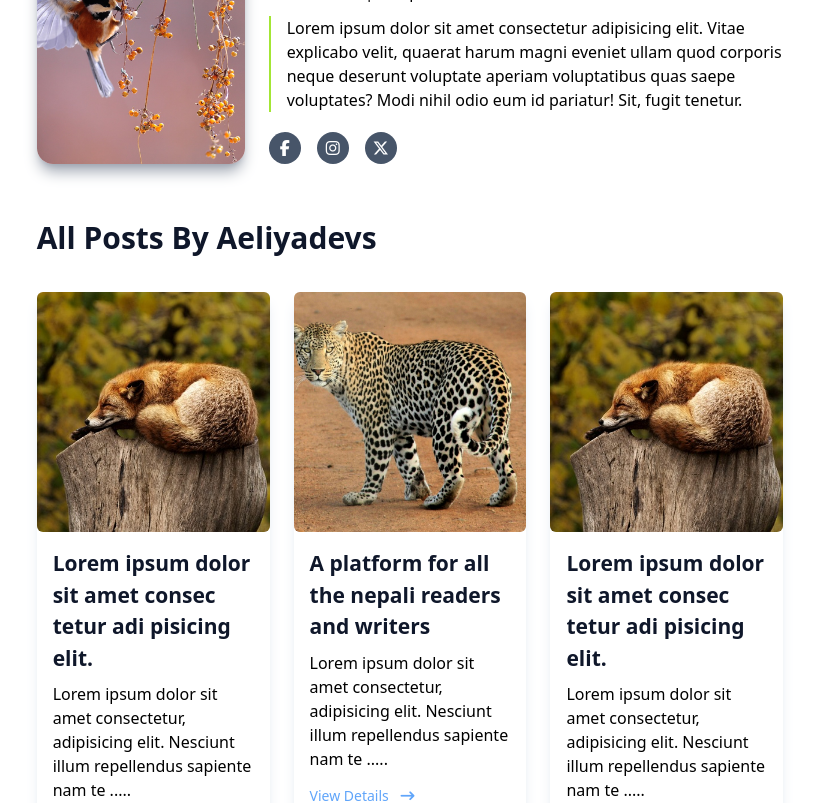
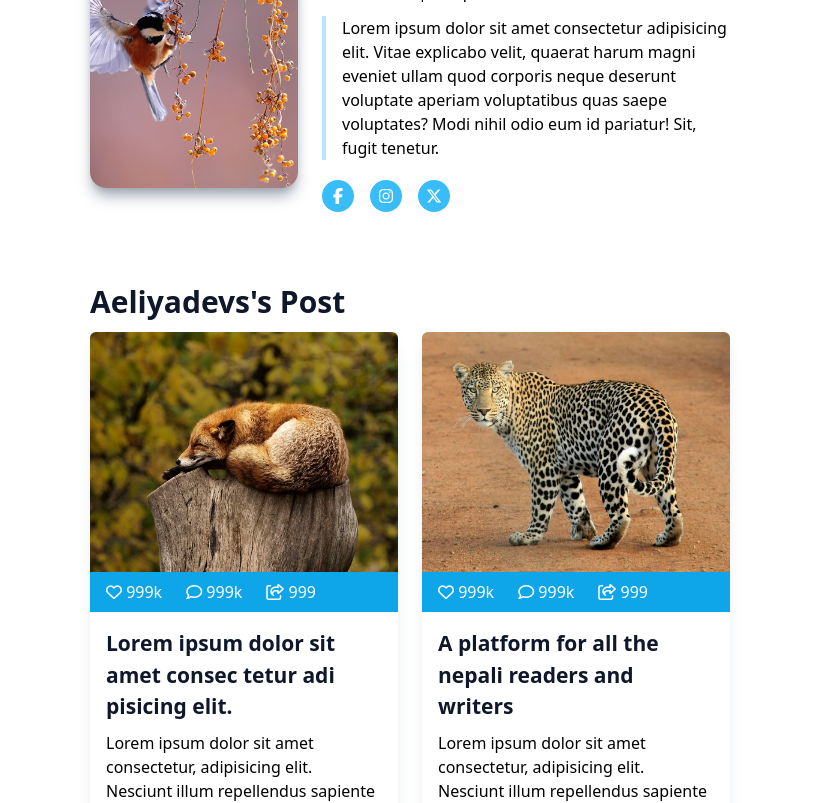
Before and after one commit to aeliyadevs/mero-rachana, a React (Vite) app: page /authors/1 in a window 1280 px wide. Shown: the part 580-1383 px from the top of the page, without its empty margins (230-1044 px from the left). Built offline with nearby package versions, Linux system fonts and the light colour scheme.

Commit message:
add new property 'rating' to the book reviews and display stars on single page

```diff
--- a/src/data/defaultPosts.json
+++ b/src/data/defaultPosts.json
@@ -121,7 +121,7 @@
       "publishedYear": 2019,
       "bookCover": "../images/book-reviews/maha-ko-ma.png",
       "review": "Lorem ipsum dolor sit amet consectetur, adipisicing elit. Nesciunt illum repellendus sapiente nam tempore? Aperiam quidem id esse quaerat. Reiciendis voluptatibus, laborum doloribus alias quidem aperiam itaque nihil, dolore hic quisquam facilis voluptas exerci tationem optio.",
-      "rating": 4
+      "rating": 1
     },
     {
       "id": 2,
@@ -130,7 +130,7 @@
       "publishedYear": 2019,
       "bookCover": "../images/book-reviews/munamadan.png",
       "review": "Lorem ipsum dolor sit amet consectetur, adipisicing elit. Nesciunt illum repellendus sapiente nam tempore? Aperiam quidem id esse quaerat. Reiciendis voluptatibus, laborum doloribus alias quidem aperiam itaque nihil, dolore hic quisquam facilis voluptas exerci tationem optio.",
-      "rating": 4
+      "rating": 2
     },
     {
       "id": 3,
@@ -139,7 +139,7 @@
       "publishedYear": 2019,
       "bookCover": "../images/book-reviews/mahabir-pun.jpg",
       "review": "Lorem ipsum dolor sit amet consectetur, adipisicing elit. Nesciunt illum repellendus sapiente nam tempore? Aperiam quidem id esse quaerat. Reiciendis voluptatibus, laborum doloribus alias quidem aperiam itaque nihil, dolore hic quisquam facilis voluptas exerci tationem optio.",
-      "rating": 4
+      "rating": 3
     },
     {
       "id": 4,
@@ -147,7 +147,8 @@
       "author": "Jhamak Ghimire",
       "publishedYear": 2019,
       "bookCover": "../images/book-reviews/jeevan-kanda-ki-phul.jpg",
-      "review": "Lorem ipsum dolor sit amet consectetur, adipisicing elit. Nesciunt illum repellendus sapiente nam tempore? Aperiam quidem id esse quaerat. Reiciendis voluptatibus, laborum doloribus alias quidem aperiam itaque nihil, dolore hic quisquam facilis voluptas exerci tationem optio."
+      "review": "Lorem ipsum dolor sit amet consectetur, adipisicing elit. Nesciunt illum repellendus sapiente nam tempore? Aperiam quidem id esse quaerat. Reiciendis voluptatibus, laborum doloribus alias quidem aperiam itaque nihil, dolore hic quisquam facilis voluptas exerci tationem optio.",
+      "rating": 4
     }
   ]
 }
--- a/src/pages/Authors/Profile.tsx
+++ b/src/pages/Authors/Profile.tsx
@@ -3,6 +3,7 @@ import { getAuthorById } from "../../utils/GetData";
 import FeaturedCard from "../../components/FeaturedCard";
 import HeadingTwo from "../../components/ul/HeadingTwo";
 import { posts } from "../../data/defaultPosts.json";
+import CardAlt from "../../components/CardAlt";
 
 const Profile = () => {
   const { id } = useParams();
@@ -11,7 +12,7 @@ const Profile = () => {
     (post) => post.author === parseInt(id ? id : "0")
   );
   return (
-    <div className="w-7/12 mx-auto my-16">
+    <div className="w-6/12 mx-auto my-16">
       <div className="w-full">
         <img
           src={author?.profileImage}
@@ -31,32 +32,32 @@ const Profile = () => {
           <p>
             <strong>3k</strong> followers | <strong>300</strong> posts
           </p>
-          <p className="pl-4 my-3 border-l-2 border-lime-400">
+          <p className="pl-4 my-3 border-l-4 border-sky-200">
             Lorem ipsum dolor sit amet consectetur adipisicing elit. Vitae
             explicabo velit, quaerat harum magni eveniet ullam quod corporis
             neque deserunt voluptate aperiam voluptatibus quas saepe voluptates?
             Modi nihil odio eum id pariatur! Sit, fugit tenetur.
           </p>
           <div className="flex gap-4 pt-2">
-            <div className="w-8 h-8 rounded-full bg-slate-600 text-white flex justify-center items-center">
+            <div className="w-8 h-8 rounded-full bg-sky-400 text-white flex justify-center items-center">
               <i className="fa-brands fa-facebook-f"></i>
             </div>
-            <div className="w-8 h-8 rounded-full bg-slate-600 text-white flex justify-center items-center">
+            <div className="w-8 h-8 rounded-full bg-sky-400 text-white flex justify-center items-center">
               <i className="fa-brands fa-instagram"></i>
             </div>
-            <div className="w-8 h-8 rounded-full bg-slate-600 text-white flex justify-center items-center">
+            <div className="w-8 h-8 rounded-full bg-sky-400 text-white flex justify-center items-center">
               <i className="fa-brands fa-x-twitter"></i>
             </div>
           </div>
         </div>
       </div>
-      <div className="grid grid-cols-3 gap-6">
-        <div className="col-span-3">
-          <HeadingTwo heading={"All posts by " + author?.name} />
+      <div className="my-10">
+        <HeadingTwo heading={author?.name + "'s post"} />
+        <div className="grid grid-cols-2 gap-6">
+          {postsByAuthorId.map((post) => (
+            <CardAlt id={post.postId} />
+          ))}
         </div>
-        {postsByAuthorId.map((post) => (
-          <FeaturedCard id={post.postId} />
-        ))}
       </div>
     </div>
   );
--- a/src/pages/Reviews/Review.tsx
+++ b/src/pages/Reviews/Review.tsx
@@ -3,23 +3,44 @@ import { getBookReviewById } from "../../utils/GetData";
 
 const Review = () => {
   const { id } = useParams();
-  console.log(id);
   const bookReview = getBookReviewById(parseInt(id ? id : "0"));
+  const renderStars = (count: number) => {
+    const stars = [];
+    // set rated stars
+    for (let i = 0; i < count; i++) {
+      stars.push(<i className="fa-solid fa-star"></i>);
+    }
+    // set unrated stars
+    for (let i = 0; i < 5 - count; i++) {
+      stars.push(<i className="fa-regular fa-star"></i>);
+    }
+    return stars;
+  };
+  if (!bookReview) {
+    return <>Review not found.</>;
+  }
   return (
-    <div className="w-7/12 mx-auto my-16 grid grid-cols-3 gap-6">
+    <div className="w-6/12 mx-auto my-16 grid grid-cols-3 gap-6">
       <div className="rounded-md overflow-hidden">
-        <img src={bookReview?.bookCover} alt={bookReview?.bookName} />
+        <img src={bookReview.bookCover} alt={bookReview.bookName} />
       </div>
       <div className="col-span-2 py-6">
-        <h1 className="text-5xl font-bold mb-3">{bookReview?.bookName}</h1>
+        <h1 className="text-5xl font-bold mb-3">{bookReview.bookName}</h1>
         <p>
-          Book by <strong>{bookReview?.author}</strong>
+          Book by <strong>{bookReview.author}</strong>
         </p>
         <p>
-          Published Year - <strong>{bookReview?.publishedYear}</strong>
+          Published Year - <strong>{bookReview.publishedYear}</strong>
         </p>
-        <blockquote className="mt-4 border-l-2 border-lime-400 pl-4">
-          {bookReview?.review}
+        <div className="rating text-xl text-sky-500">
+          {bookReview.rating ? (
+            renderStars(bookReview.rating)
+          ) : (
+            <span className="text-gray-400 text-base">N/A</span>
+          )}
+        </div>
+        <blockquote className="mt-4 border-l-4 border-sky-200 pl-4">
+          {bookReview.review}
         </blockquote>
       </div>
     </div>
```
